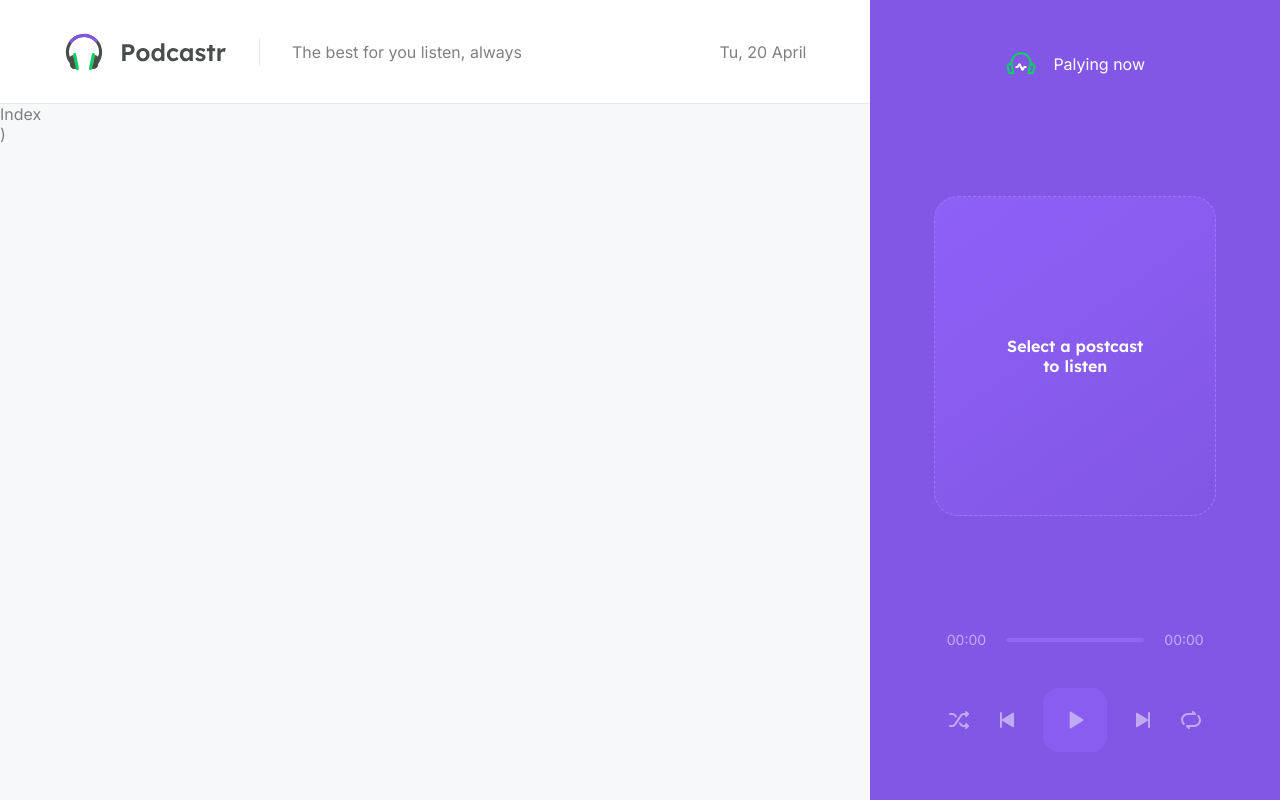
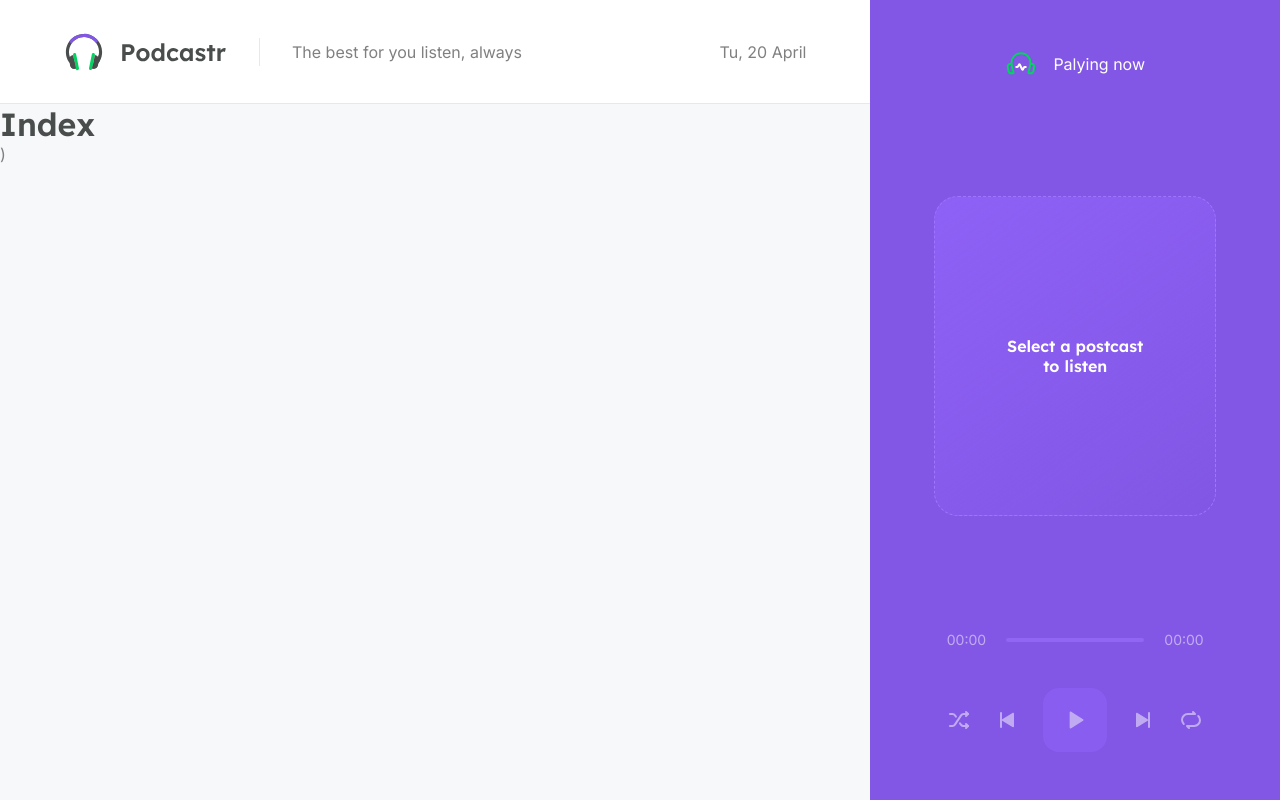
Before and after one commit to arenac/podcastr, a Next.js app: page / in a window 1280 px wide. Built offline with nearby package versions, Linux system fonts and the light colour scheme; data requests are answered from the project's data file.

Commit message:
SPA, SSR, SSG

```diff
--- a/src/pages/index.tsx
+++ b/src/pages/index.tsx
@@ -1,8 +1,45 @@
 import Head from 'next/head'
+import { useEffect } from 'react'
 import Header from '../components/Header'
 
-export default function Home() {
+export default function Home(props) {
+
+  console.log(props.episodes)
+  // SPA
+  // useEffect(() => {
+  //   fetch('http://localhost:3333/episodes')
+  //     .then(response => response.json())
+  //     .then(data => console.log(data))
+  // }, [])
+
   return (
-    <div>Index</div>
+    <h1>Index</h1>
   )
 }
+
+// SSR
+// export async function getServerSideProps() {
+//   const response = await fetch('http://localhost:3333/episodes')
+//   const data = await response.json()
+//   console.log(data)
+
+//   return {
+//     props: {
+//       episodes: data
+//     }
+//   }
+// }
+
+// SSG (works just as production)
+export async function getStaticProps() {
+  const response = await fetch('http://localhost:3333/episodes')
+  const data = await response.json()
+  console.log(data)
+
+  return {
+    props: {
+      episodes: data
+    },
+    revalidate: 60 * 60, // will request each our the API
+  }
+}
```
